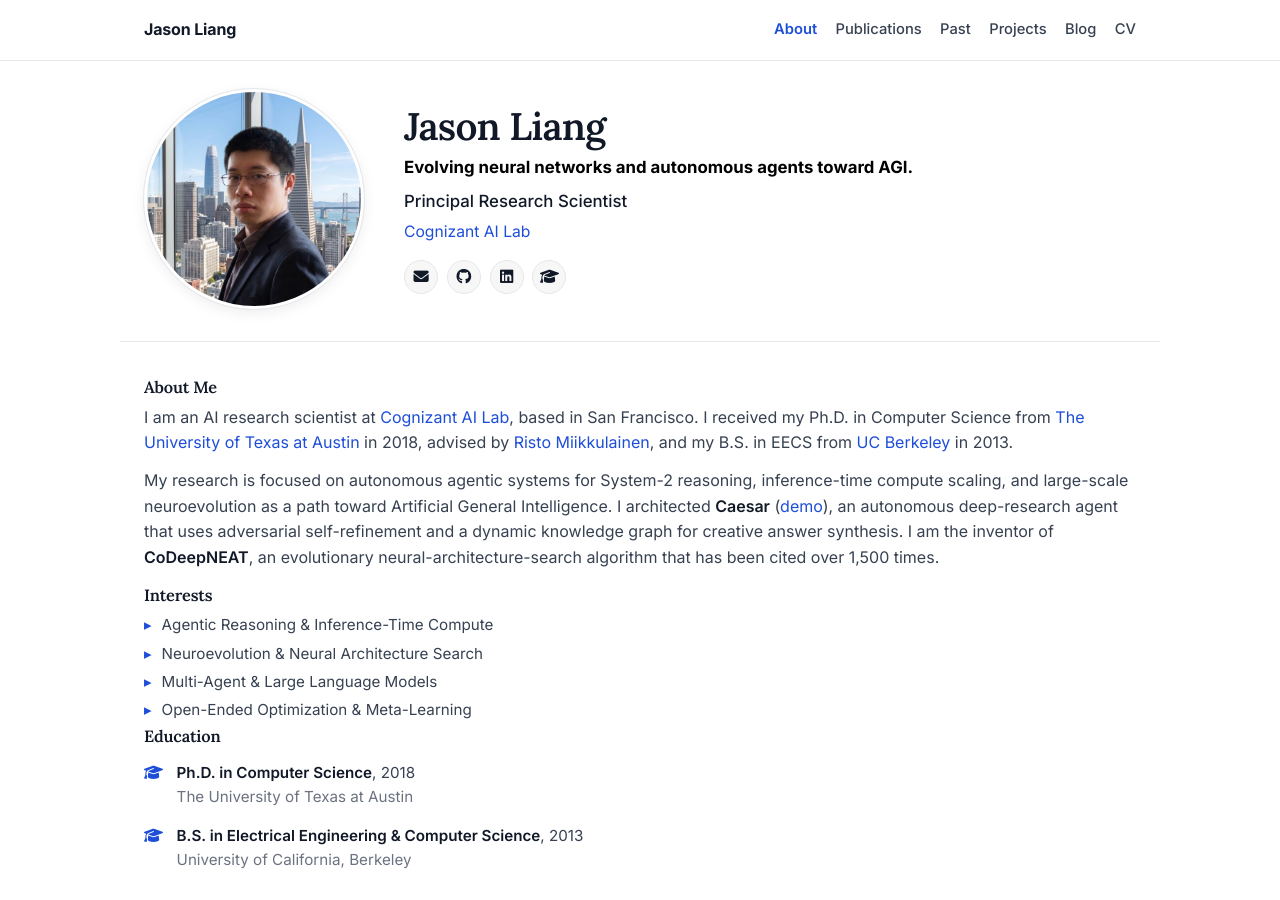
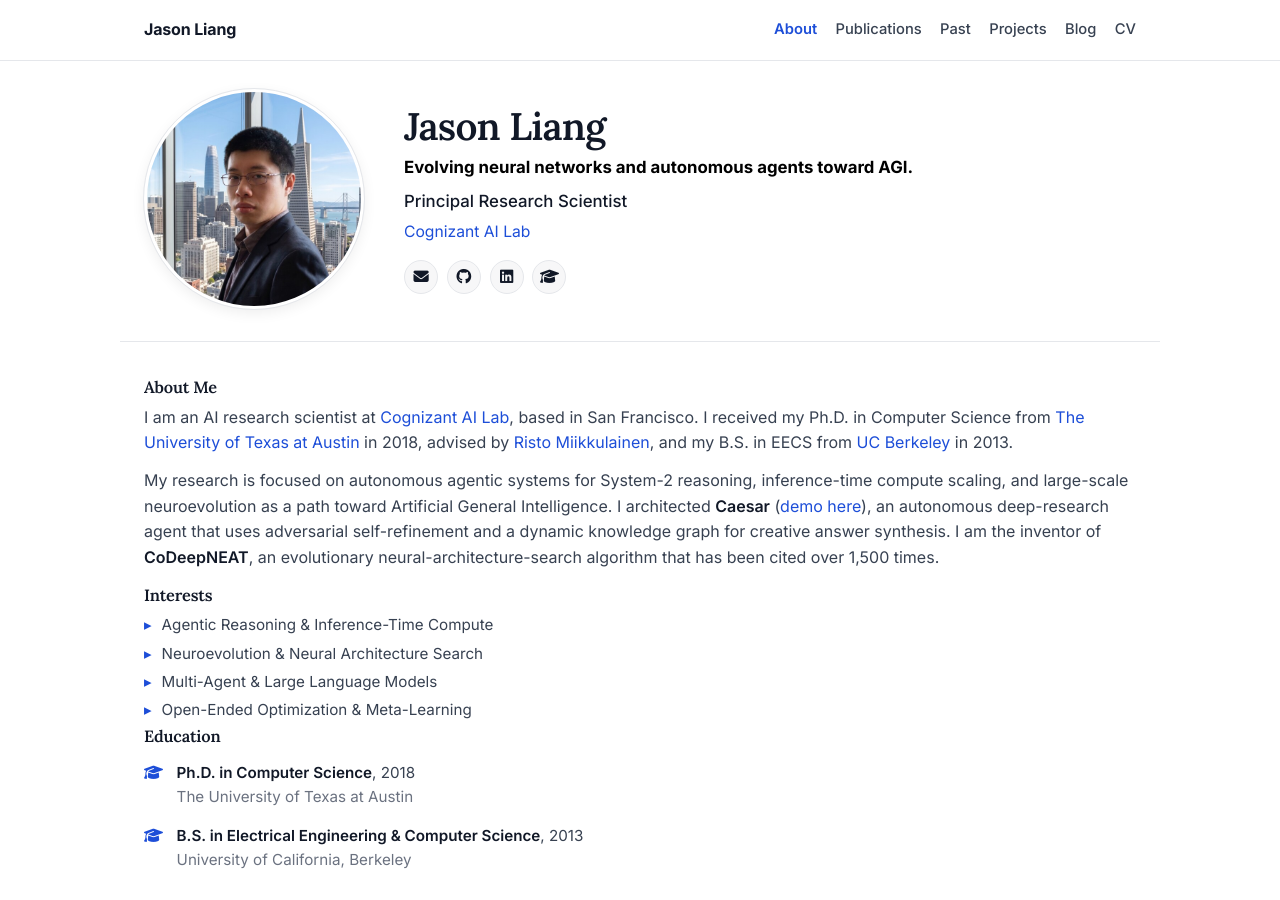
Before and after one commit to jasonzliang/jasonzliang.github.io, a Jekyll site: the page index.html, which Jekyll copies as it is, in a window 1280 px wide and 900 px high. Built offline with Jekyll 4.4.1, drawn with Linux system fonts in a browser that asks for light colours.

Commit message:
About: label the demo link "demo here" for readability
Co-Authored-By: Claude Opus 4.7 <noreply@anthropic.com>

```diff
--- a/index.html
+++ b/index.html
@@ -130,7 +130,7 @@
   <section class="container section">
     <h3 class="block-heading">About Me</h3>
     <p>I am an AI research scientist at <a href="https://www.cognizant.com/us/en/ai-labs" target="_blank" rel="noopener">Cognizant AI Lab</a>, based in San Francisco. I received my Ph.D. in Computer Science from <a href="https://www.cs.utexas.edu/" target="_blank" rel="noopener">The University of Texas at Austin</a> in 2018, advised by <a href="https://www.cs.utexas.edu/users/risto/" target="_blank" rel="noopener">Risto Miikkulainen</a>, and my B.S. in EECS from <a href="https://eecs.berkeley.edu/" target="_blank" rel="noopener">UC Berkeley</a> in 2013.</p>
-    <p>My research is focused on autonomous agentic systems for System-2 reasoning, inference-time compute scaling, and large-scale neuroevolution as a path toward Artificial General Intelligence. I architected <a href="https://jasonzliang.github.io/caesar-agent/" target="_blank" rel="noopener"><strong>Caesar</strong></a> (<a href="https://caesar.tanuki-owl.ts.net/" target="_blank" rel="noopener">demo</a>), an autonomous deep-research agent that uses adversarial self-refinement and a dynamic knowledge graph for creative answer synthesis. I am the inventor of <a href="https://arxiv.org/abs/1703.00548" target="_blank" rel="noopener"><strong>CoDeepNEAT</strong></a>, an evolutionary neural-architecture-search algorithm that has been cited over 1,500 times.</p>
+    <p>My research is focused on autonomous agentic systems for System-2 reasoning, inference-time compute scaling, and large-scale neuroevolution as a path toward Artificial General Intelligence. I architected <a href="https://jasonzliang.github.io/caesar-agent/" target="_blank" rel="noopener"><strong>Caesar</strong></a> (<a href="https://caesar.tanuki-owl.ts.net/" target="_blank" rel="noopener">demo here</a>), an autonomous deep-research agent that uses adversarial self-refinement and a dynamic knowledge graph for creative answer synthesis. I am the inventor of <a href="https://arxiv.org/abs/1703.00548" target="_blank" rel="noopener"><strong>CoDeepNEAT</strong></a>, an evolutionary neural-architecture-search algorithm that has been cited over 1,500 times.</p>
     <!--
       =============================================================
       For the person who view-sources this page.
```
